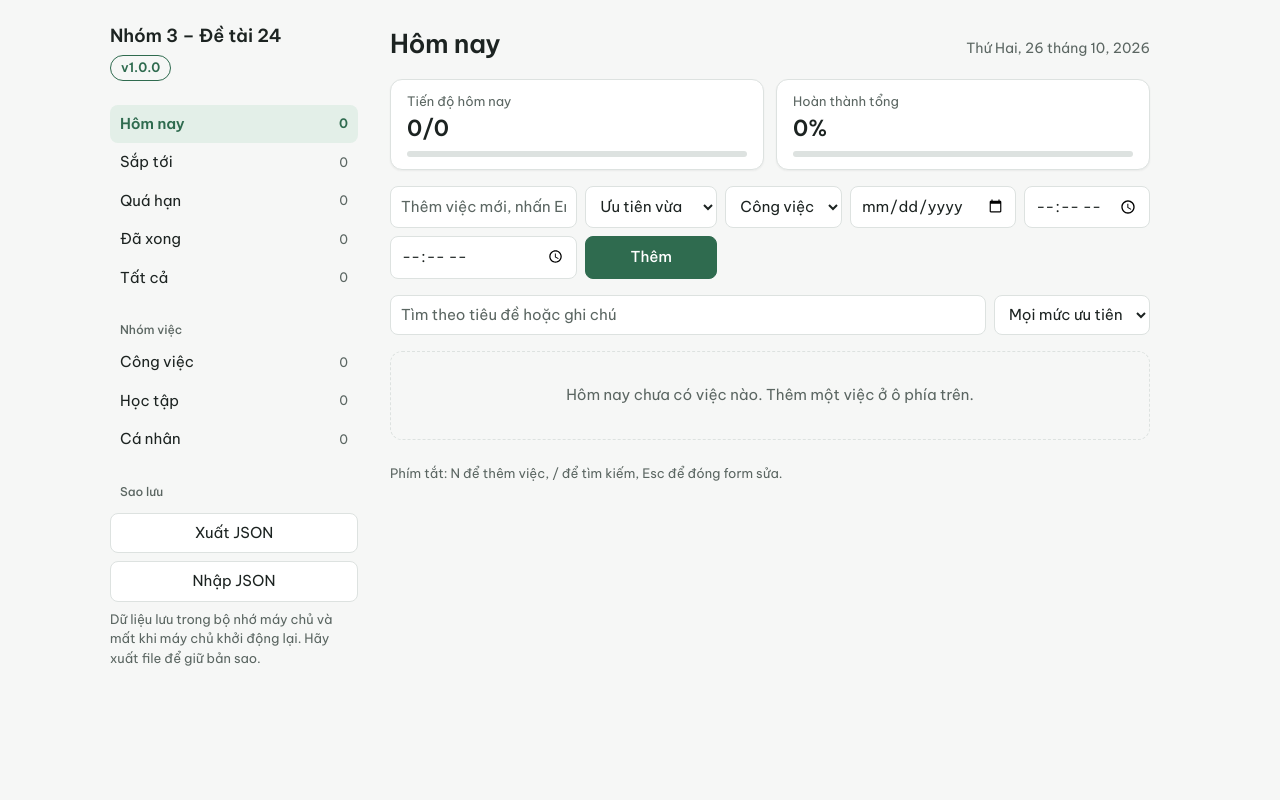
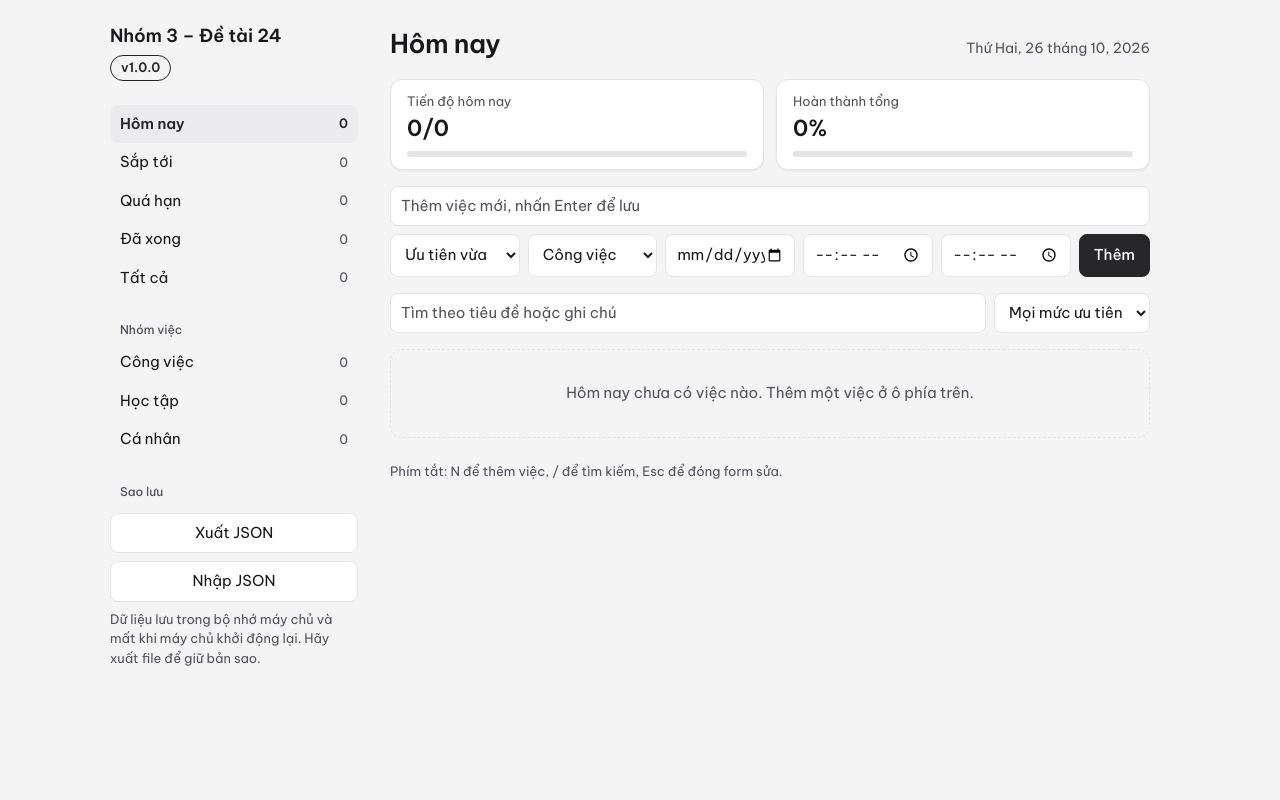
Before and after one commit to 233404050154-NguyenHuuAn/project_24, a Flask app: page / in a window 1280 px wide. Run offline with Flask 3, Linux system fonts and the light colour scheme; data that the repository does not hold is empty.

Commit message:
style: đổi bảng màu sang xám trung tính

```diff
--- a/static/style.css
+++ b/static/style.css
@@ -1,33 +1,33 @@
 :root {
-  --bg: #f6f7f6;
+  --bg: #f4f4f5;
   --surface: #ffffff;
-  --text: #1c2321;
-  --muted: #5b6662;
-  --border: #dde2e0;
-  --accent: #2f6b4f;
-  --on-accent: #ffffff;
-  --accent-soft: #e3efe8;
+  --text: #18181b;
+  --muted: #52525b;
+  --border: #e4e4e7;
+  --accent: #27272a;
+  --on-accent: #fafafa;
+  --accent-soft: #ececee;
   --high: #b3412e;
   --medium: #96600f;
-  --low: #5b6662;
+  --low: #52525b;
   --radius-ctl: 8px;
   --radius-card: 12px;
-  --shadow: 0 1px 2px rgb(28 35 33 / .06);
+  --shadow: 0 1px 2px rgb(24 24 27 / .06);
 }
 
 @media (prefers-color-scheme: dark) {
   :root {
-    --bg: #121614;
-    --surface: #1a201d;
-    --text: #e6ebe8;
-    --muted: #9aa6a0;
-    --border: #2a322e;
-    --accent: #6fbf98;
-    --on-accent: #0f1a14;
-    --accent-soft: #22322a;
+    --bg: #111113;
+    --surface: #1c1c1f;
+    --text: #ececee;
+    --muted: #a1a1aa;
+    --border: #2e2e33;
+    --accent: #e4e4e7;
+    --on-accent: #18181b;
+    --accent-soft: #2a2a2e;
     --high: #e88a78;
     --medium: #e0a64a;
-    --low: #9aa6a0;
+    --low: #a1a1aa;
     --shadow: none;
   }
 }
@@ -145,7 +145,8 @@ main { max-width: 760px; width: 100%; display: flex; flex-direction: column; gap
 .bar { height: 6px; margin-top: 6px; background: var(--border); border-radius: 999px; overflow: hidden; }
 .bar span { display: block; height: 100%; width: 0; background: var(--accent); transition: width .3s; }
 
-.add { display: grid; grid-template-columns: minmax(0, 1fr) auto auto auto auto; gap: 8px; }
+.add { display: grid; grid-template-columns: repeat(5, minmax(0, 1fr)) auto; gap: 8px; }
+.add #add-title { grid-column: 1 / -1; }
 .filters { display: grid; grid-template-columns: minmax(0, 1fr) auto; gap: 8px; }
 
 .error {
```
